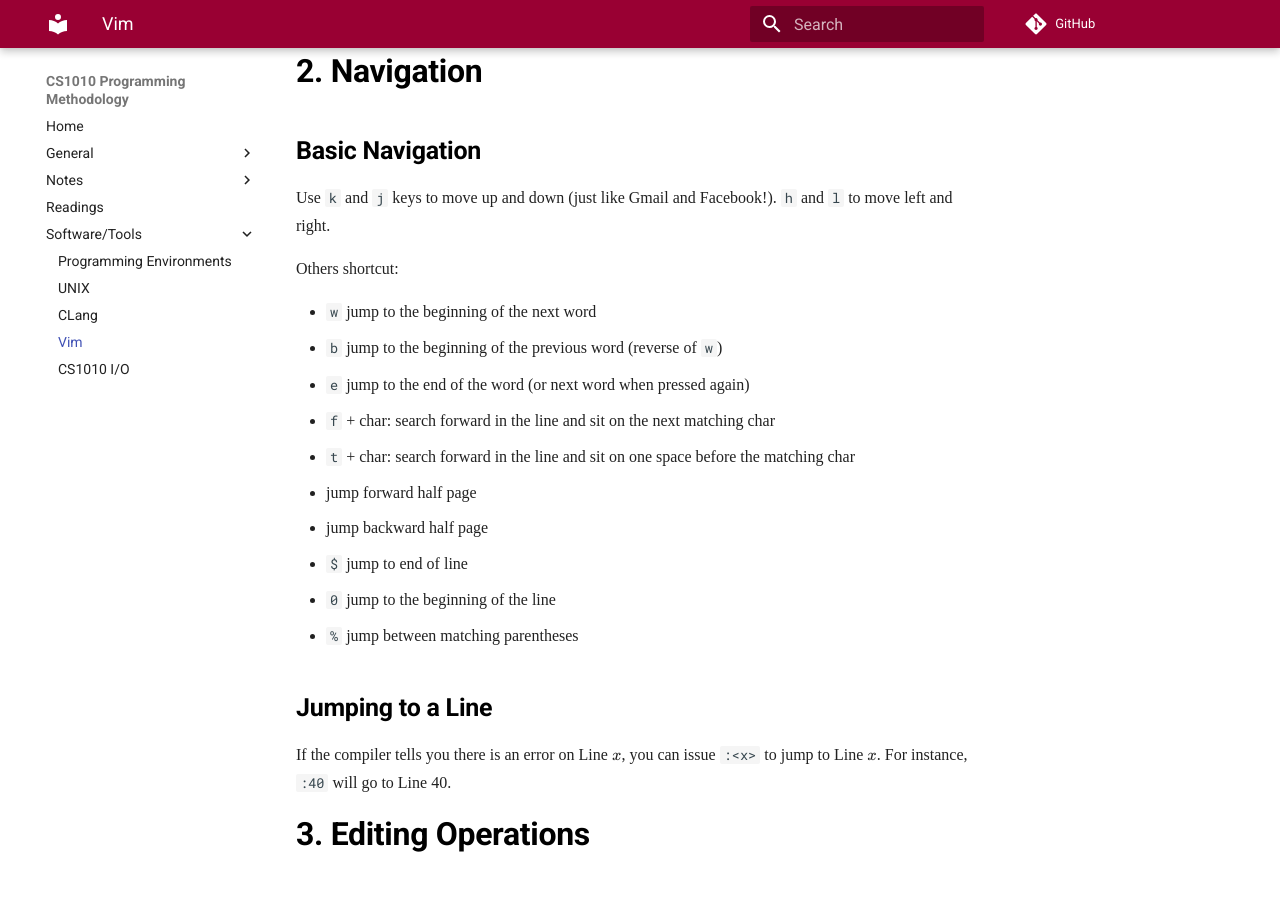
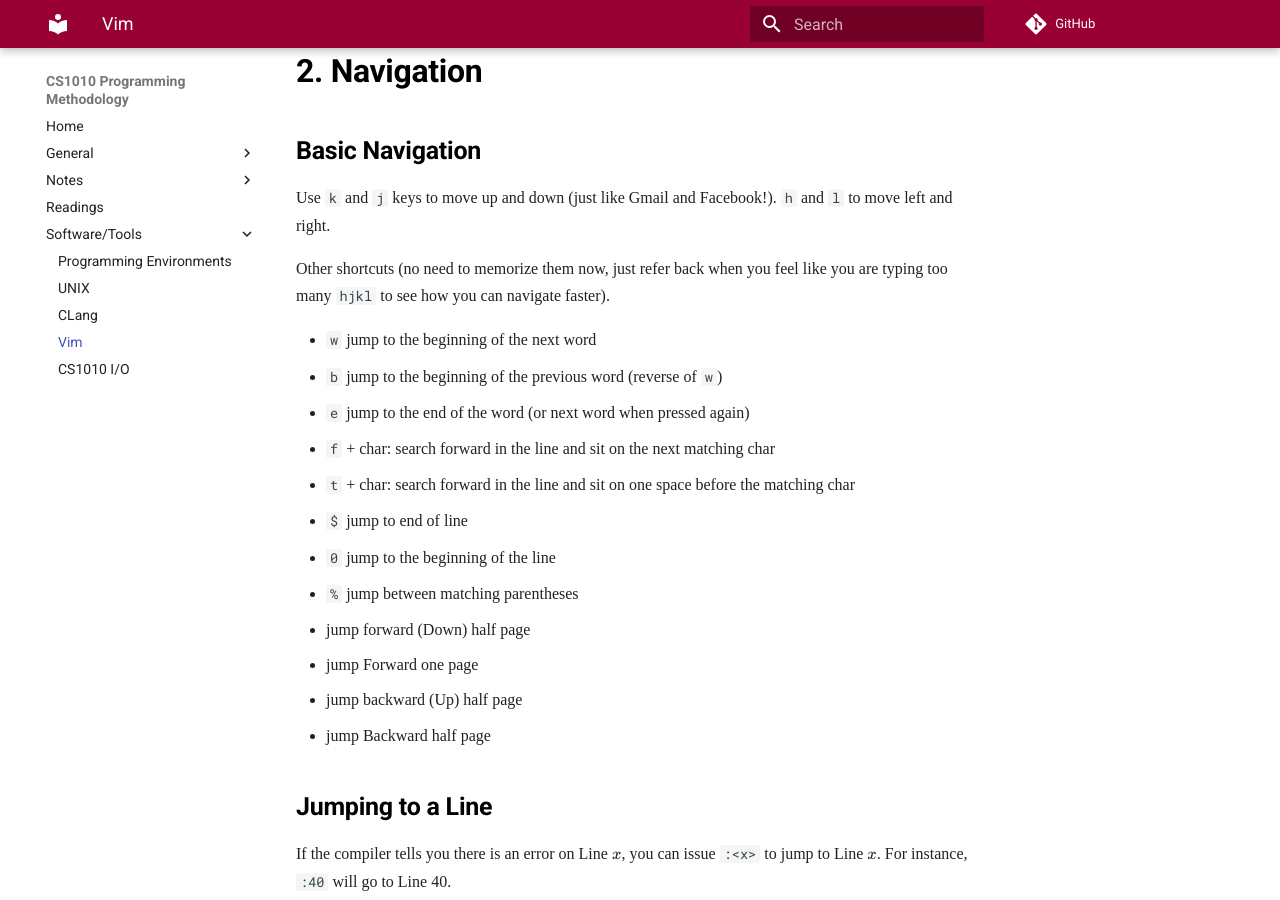
Before and after one commit to LL-Pengfei/CS1010-AY1819S1-Personal, an MkDocs documentation site: the page built from docs/vim.md, in a window 1280 px wide and 900 px high, scrolled down 1671 px. Built offline with MkDocs 1.6.1 and Material for MkDocs 9.7.7, drawn with Linux system fonts in a browser that asks for light colours; nearby versions of some CDN libraries; some web fonts are replaced; formulas are drawn with MathJax 3; comment, search, counter and statistics services are not loaded; old or Windows-style settings are respelled for this version of MkDocs.

Commit message:
Fix typo

```diff
--- a/docs/vim.md
+++ b/docs/vim.md
@@ -67,18 +67,20 @@ to label each line with a line number.
 
 Use `k` and `j` keys to move up and down (just like Gmail and Facebook!).  `h` and `l` to move left and right.
 
-Others shortcut:
+Other shortcuts (no need to memorize them now, just refer back when you feel like you are typing too many `hjkl` to see how you can navigate faster).
 
 - `w`   jump to the beginning of the next word
 - `b`   jump to the beginning of the previous word (reverse of `w`)
 - `e`   jump to the end of the word (or next word when pressed again)
 - `f` + char: search forward in the line and sit on the next matching char
 - `t` + char:  search forward in the line and sit on one space before the matching char
-- <CTRL-d> jump forward half page
-- <CTRL-u> jump backward half page
 - `$` jump to end of line
 - `0` jump to the beginning of the line
 - `%` jump between matching parentheses
+- <CTRL-d> jump forward (Down) half page
+- <CTRL-f> jump Forward one page
+- <CTRL-u> jump backward (Up) half page
+- <CTRL-b> jump Backward half page
 
 ## Jumping to a Line
 
```
